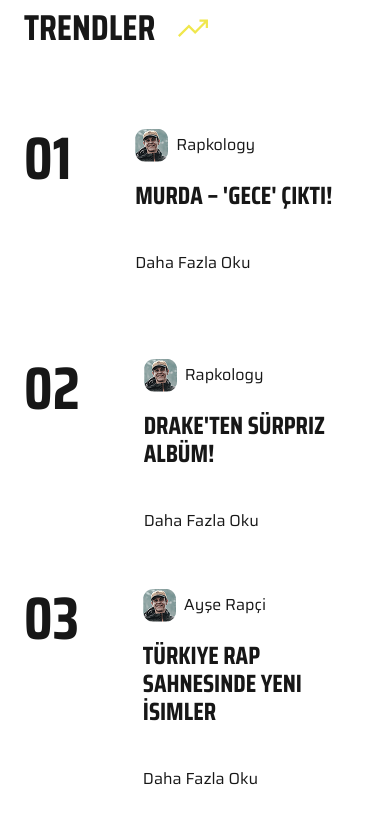
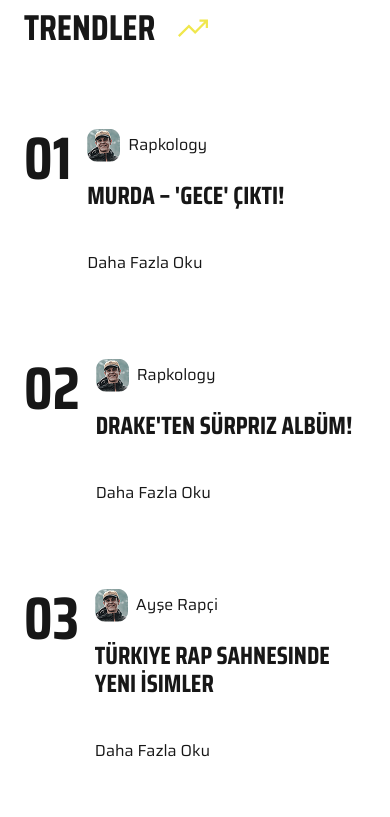
Before and after one commit to cKubilayKaya/codezone, a Next.js app: page /blogs/ankara-buyuk-rap-musabakasi in a window 390 px wide. Shown: the part 2120-2937 px from the top of the page. Built offline with nearby package versions, Linux system fonts and the light colour scheme.

Commit message:
responsive fix

```diff
--- a/src/app/Components/Blogs/BlogsDiscoverHeader.js
+++ b/src/app/Components/Blogs/BlogsDiscoverHeader.js
@@ -6,10 +6,10 @@
 
 export default function BlogsDiscoverHeader({ gridType, setGridType }) {
   return (
-    <div className="flex items-center justify-between mb-13">
+    <div className="flex items-center justify-between mb-13 mt-12 md:mt-0">
       <div className="flex items-center gap-5">
         <h2 className="font-saira-condensed font-bold text-4xl md:text-6xl">KEŞFET</h2>
-        <CompassIcon />
+        <CompassIcon className="w-[36px] h-[36px] md:w-[55px] md:h-[55px]" />
       </div>
       <div className="flex items-center justify-center gap-4">
         <button className="cursor-pointer">
--- a/src/app/Components/Blogs/BlogsSlider.js
+++ b/src/app/Components/Blogs/BlogsSlider.js
@@ -54,7 +54,7 @@
         <div className="flex flex-col gap-8">
           {trendBlogs?.map((item) => (
             <div className="flex gap-5 flex-col sm:flex-row" key={item?.attributes?.slug}>
-              <img src={item?.attributes?.img} className="w-[175px] h-[104px]" alt="" />
+              <img src={item?.attributes?.img} className="w-full sm:w-[175px] h-full sm:h-[104px]" alt="" />
               <Link
                 href={`/blogs/${item?.attributes?.slug}`}
                 className="leading-6 font-saira-condensed font-bold text-[20px] sm:text-[25px] text-main-black uppercase"
--- a/src/app/Components/Home/Trends.js
+++ b/src/app/Components/Home/Trends.js
@@ -17,7 +17,7 @@
       </div>
       <div className={`grid grid-cols-1 ${cols === 3 && "lg:grid-cols-3"} ${cols === 2 && "lg:grid-cols-2"} sm:grid-cols-2  gap-x-5 gap-y-10 mb-20`}>
         {trends.map((item, index) => (
-          <div key={item?.attributes?.slug} className="min-h-[190px] flex gap-16 group">
+          <div key={item?.attributes?.slug} className="min-h-[190px] flex gap-4 lg:gap-16 group">
             <div>
               <h2 className="text-main-gray font-bold text-6xl transition duration-300 group-hover:text-main-yellow">0{index + 1}</h2>
             </div>
```
